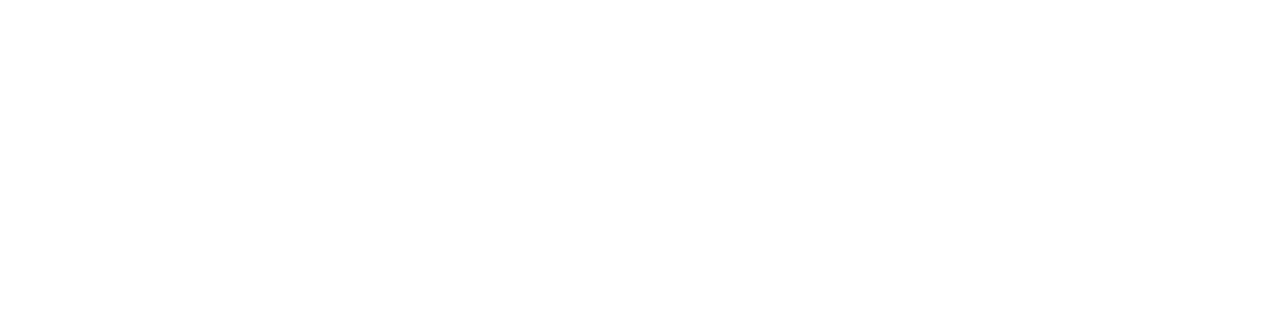
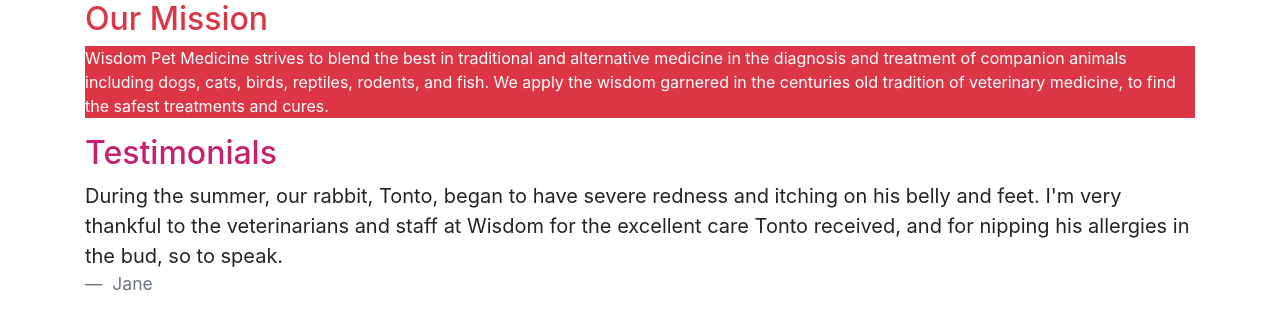
Before and after one commit to SamiJamal/Bootstrap, a plain HTML site: page index.html in a window 1280 px wide. Drawn offline with nearby package versions, Linux system fonts and the light colour scheme.

Commit message:
Add files via upload

```diff
--- a/index.html
+++ b/index.html
@@ -11,10 +11,35 @@
 <body>
 <div class="container">
 
-</div><!-- container -->
+  <style>
+    :root {
+      --pink: #C4226F;
+      --danger: #FFBA00;
 
-<script src="js/jquery-3.3.1.js"></script>
-<script src="js/popper.js"></script>
+    }
+  </style>
+
+
+  <section class="content" id="services">
+    <h2 class="text-danger">Our Mission</h2>
+    <p class="bg-danger text-white">Wisdom Pet Medicine strives to blend the best in traditional and alternative medicine in the diagnosis and treatment of companion animals including dogs, cats, birds, reptiles, rodents, and fish. We apply the wisdom garnered in the centuries old tradition of veterinary medicine, to find the safest treatments and cures.</p>
+  </section>
+
+  <section class="content" id="testimonials">
+    <h2 style="color: var(--pink); font-family: ;">Testimonials</h2>
+
+    <blockquote class="blockquote">
+      During the summer, our rabbit, Tonto, began to have severe redness  and itching on his belly and feet. I'm very thankful to the veterinarians and staff at Wisdom for the excellent care Tonto received, and for nipping his allergies in the bud, so to speak.
+      <div class="blockquote-footer">
+        Jane
+      </div>
+    </blockquote>
+  </section>
+
+</div><!-- content container -->
+
+<script src="js/jquery.slim.min.js"></script>
+<script src="js/popper.min.js"></script>
 <script src="js/bootstrap.min.js"></script>
 </body>
 </html>
```
Lines whose indentation alone changed are shown as unchanged.
